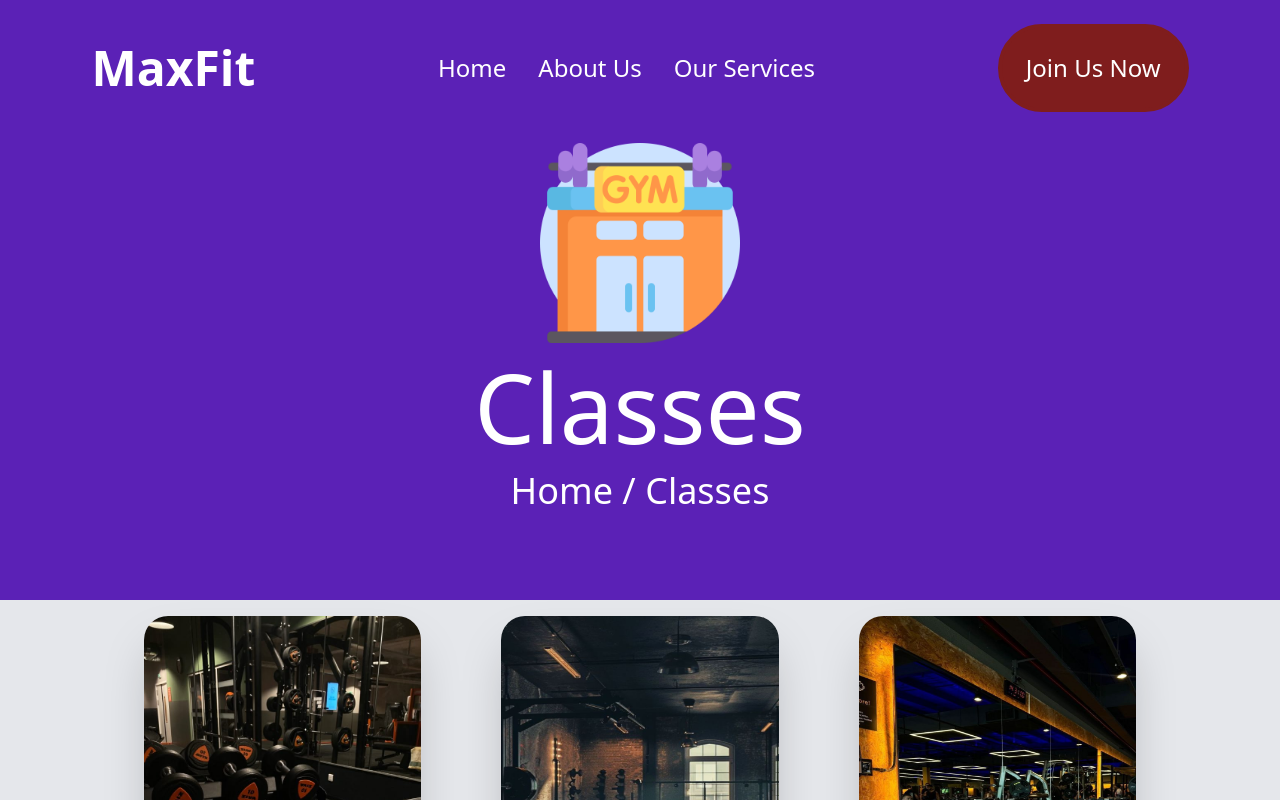
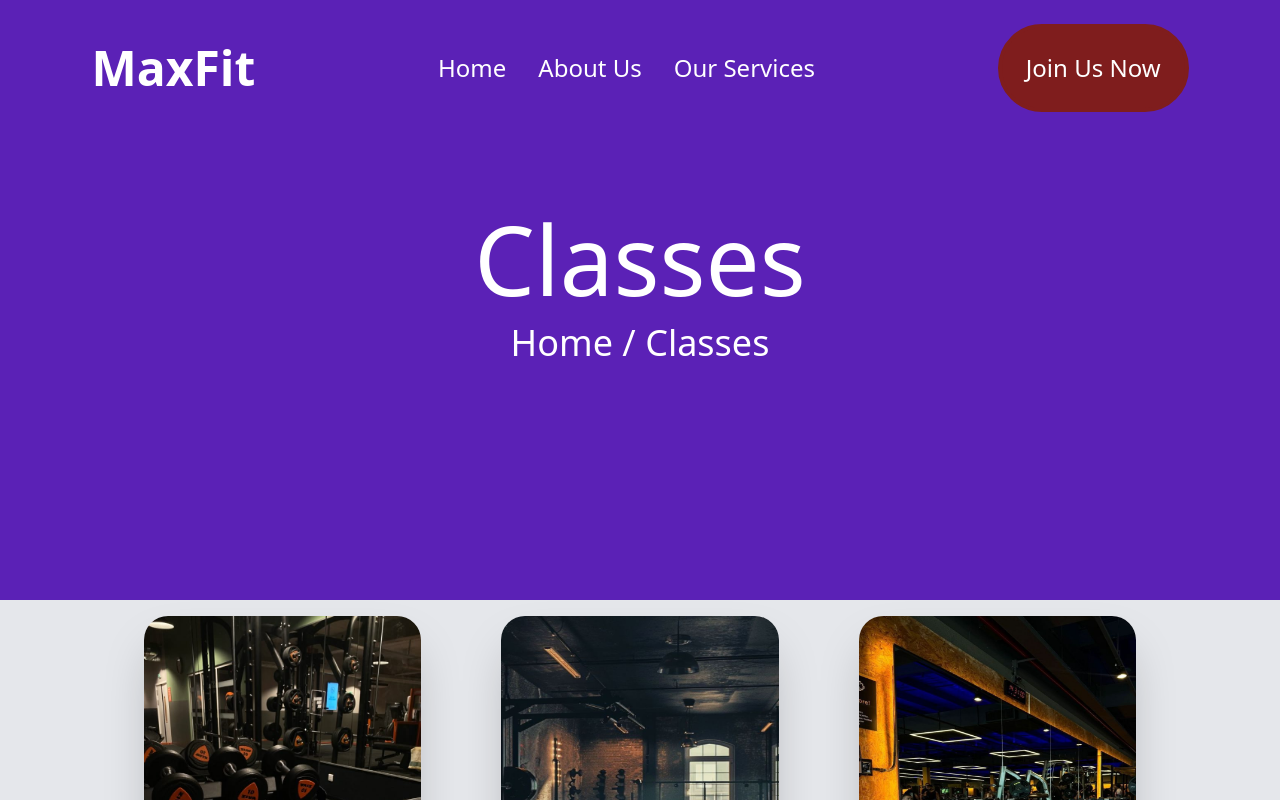
Before and after one commit to Em-myy/gym-project, a React (Vite) app in the folder Frontend/: page / in a window 1280 px wide. Shown: the top 800 px of the page. Built offline with nearby package versions, Linux system fonts and the light colour scheme.

Commit message:
fixed error and removed unused imports

```diff
--- a/Frontend/src/components/Hero.jsx
+++ b/Frontend/src/components/Hero.jsx
@@ -1,12 +1,7 @@
-import image1 from "/gym_7924091.png";
 const Hero = () => {
   return (
     <div className="h-screen">
-      <div className="flex flex-col justify-center items-center h-1/2 mt-10 gap-y-4 md:pb-[50px]">
-        <img
-          className=" w-[50px] h-[50px] md:w-[200px] md:h-[200px]"
-          src={image1}
-        />
+      <div className="flex flex-col justify-center items-center h-1/2 gap-y-4 md:pb-[50px]">
         <p className="text-8xl">Classes</p>
         <p className="text-4xl">Home / Classes</p>
       </div>
```
